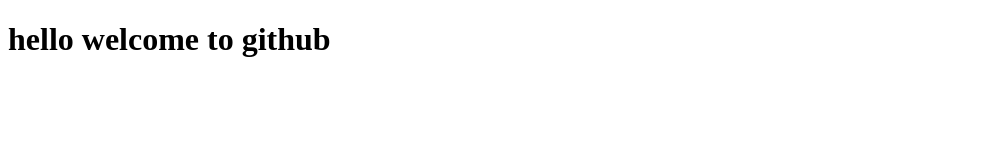
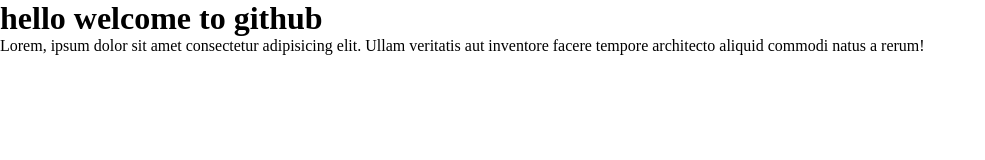
Before and after one commit to devensuthar33/github-1, a plain HTML site: page index.html in a window 1280 px wide. Shown: the whole page, without its empty margins (0-985 px from the left). Drawn offline with Linux system fonts and the light colour scheme.

Commit message:
new change

```diff
--- a/css/style.css
+++ b/css/style.css
@@ -0,0 +1,16 @@
+* {
+  margin: 0;
+  padding: 0;
+  box-sizing: border-box;
+}
+html,
+body {
+  height: 100%;
+  width: 100%;
+}
+a {
+  text-decoration: none;
+}
+li {
+  list-style: none;
+}
--- a/index.html
+++ b/index.html
@@ -9,6 +9,10 @@
   </head>
   <body>
     <h1>hello welcome to github</h1>
+    <p>
+      Lorem, ipsum dolor sit amet consectetur adipisicing elit. Ullam veritatis
+      aut inventore facere tempore architecto aliquid commodi natus a rerum!
+    </p>
     <script src="./javascript/test.js"></script>
   </body>
 </html>
```
